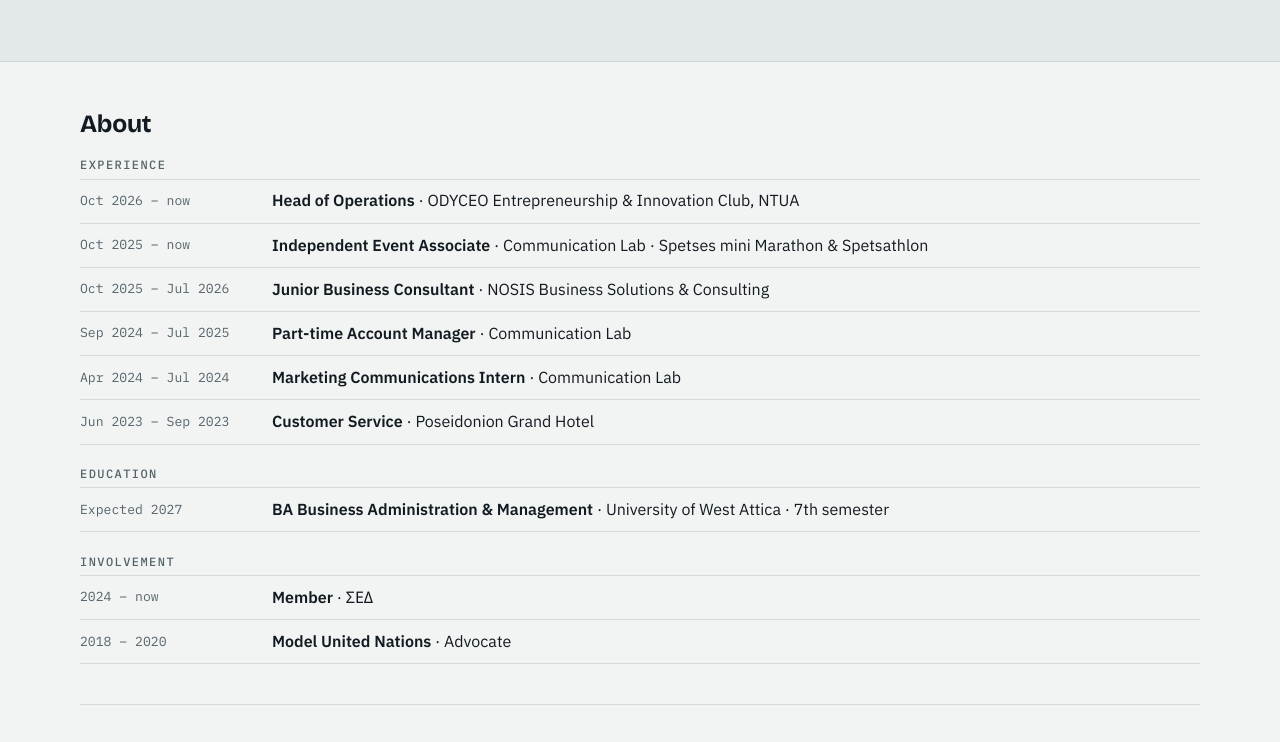
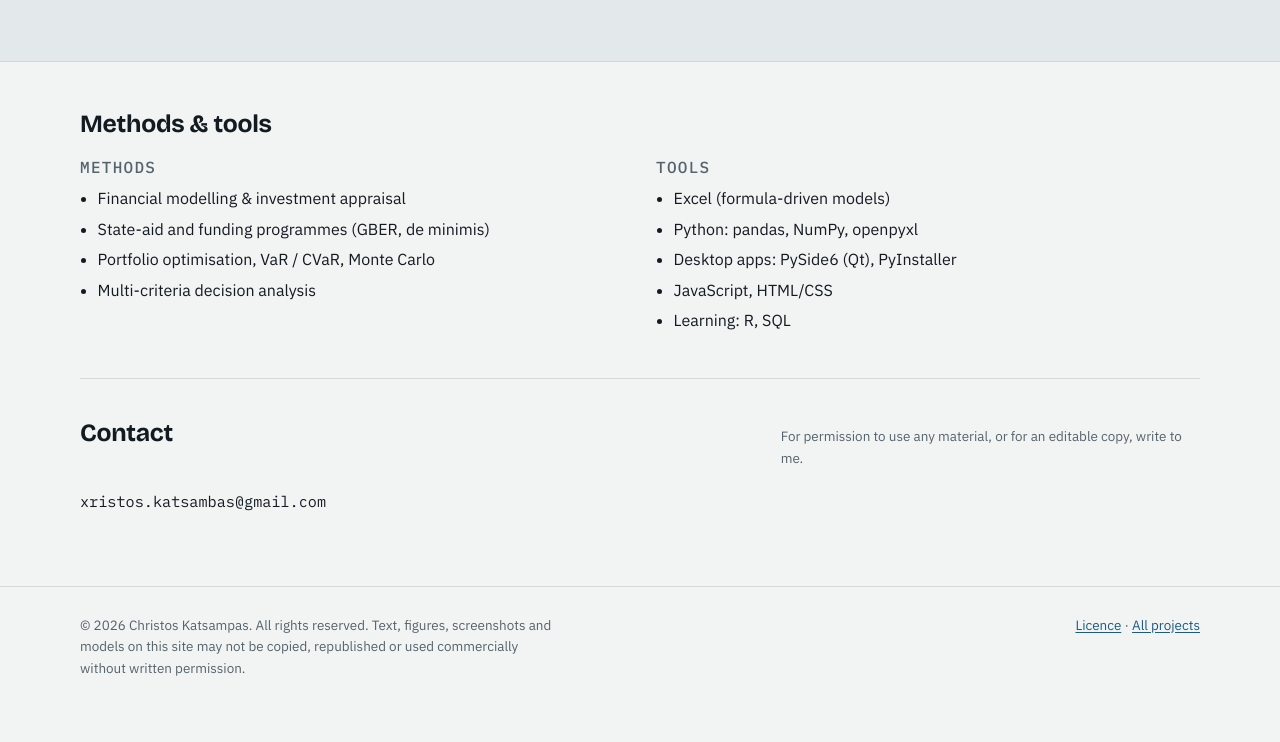
Before and after one commit to ckatsambas/ckatsambas.github.io, a plain HTML site: page index.html in a window 1280 px wide. Shown: the part 1695-2437 px from the top of the page. After the commit the page ends 2402 px from the top, so only its background shows below. Drawn offline with nearby package versions, Linux system fonts and the light colour scheme.

Commit message:
Remove About section

```diff
--- a/assets/style.css
+++ b/assets/style.css
@@ -198,15 +198,6 @@ td.num { text-align: right; font-variant-numeric: tabular-nums; font-family: var
 .toolkit ul { margin: 0; padding-left: 1.1rem; }
 .toolkit li { margin-bottom: 0.3rem; }
 
-/* About: experience and education list */
-.records h3 { font-family: var(--font-mono); font-size: 0.75rem; font-weight: 500; text-transform: uppercase; letter-spacing: 0.12em; color: var(--muted); margin: 1.4rem 0 0.4rem; }
-.records h3:first-child { margin-top: 0; }
-.records ul { list-style: none; margin: 0; padding: 0; border-top: 1px solid var(--rule); }
-.records li { display: grid; grid-template-columns: 11rem minmax(0, 1fr); gap: 1rem; padding: 0.55rem 0; border-bottom: 1px solid var(--rule); }
-.rec-date { font-family: var(--font-mono); font-size: 0.82rem; color: var(--muted); font-variant-numeric: tabular-nums; padding-top: 0.1rem; }
-.rec-what { min-width: 0; }
-@media (max-width: 560px) { .records li { grid-template-columns: minmax(0, 1fr); gap: 0.1rem; } }
-
 /* Projects section and cards */
 .band { background: var(--band); border-top: 1px solid var(--band-line); border-bottom: 1px solid var(--band-line); padding-block: clamp(2.5rem, 6vw, 4rem); margin-block: 1rem 0.5rem; }
 .band-head { display: grid; gap: 0.5rem; margin-bottom: 2rem; }
--- a/index.html
+++ b/index.html
@@ -17,7 +17,7 @@
 <meta property="og:image:alt" content="Christos Katsampas – Personal Project Portfolio">
 <meta name="twitter:card" content="summary_large_image">
 <link rel="preconnect" href="https://fonts.googleapis.com"><link rel="preconnect" href="https://fonts.gstatic.com" crossorigin><link rel="stylesheet" href="https://fonts.googleapis.com/css2?family=Bricolage+Grotesque:opsz,wght@12..96,500;12..96,600;12..96,700&family=IBM+Plex+Mono:wght@400;500&family=IBM+Plex+Sans:ital,wght@0,400;0,500;0,600;1,400&display=swap">
-<link rel="stylesheet" href="assets/style.css?v=ce2fe940a6">
+<link rel="stylesheet" href="assets/style.css?v=5a110bfcd0">
 </head>
 <body>
 <header class="site-head">
@@ -25,7 +25,6 @@
     <a class="brand" href="index.html">HOME</a>
     <nav class="nav" aria-label="Main">
       <a href="index.html#work">Work</a>
-      <a href="index.html#about">About</a>
       <a href="index.html#contact">Contact</a>
     </nav>
   </div>
@@ -115,30 +114,6 @@
 </section>
 <div class="wrap">
 
-  <section class="section" id="about">
-    <div class="section-head"><h2>About</h2></div>
-    <div class="records">
-      <h3>Experience</h3>
-      <ul>
-        <li><span class="rec-date">Oct 2026 &ndash; now</span><span class="rec-what"><b>Head of Operations</b> &middot; ODYCEO Entrepreneurship &amp; Innovation Club, NTUA</span></li>
-        <li><span class="rec-date">Oct 2025 &ndash; now</span><span class="rec-what"><b>Independent Event Associate</b> &middot; Communication Lab &middot; Spetses mini Marathon &amp; Spetsathlon</span></li>
-        <li><span class="rec-date">Oct 2025 &ndash; Jul 2026</span><span class="rec-what"><b>Junior Business Consultant</b> &middot; NOSIS Business Solutions &amp; Consulting</span></li>
-        <li><span class="rec-date">Sep 2024 &ndash; Jul 2025</span><span class="rec-what"><b>Part-time Account Manager</b> &middot; Communication Lab</span></li>
-        <li><span class="rec-date">Apr 2024 &ndash; Jul 2024</span><span class="rec-what"><b>Marketing Communications Intern</b> &middot; Communication Lab</span></li>
-        <li><span class="rec-date">Jun 2023 &ndash; Sep 2023</span><span class="rec-what"><b>Customer Service</b> &middot; Poseidonion Grand Hotel</span></li>
-      </ul>
-      <h3>Education</h3>
-      <ul>
-        <li><span class="rec-date">Expected 2027</span><span class="rec-what"><b>BA Business Administration &amp; Management</b> &middot; University of West Attica &middot; 7th semester</span></li>
-      </ul>
-      <h3>Involvement</h3>
-      <ul>
-        <li><span class="rec-date">2024 &ndash; now</span><span class="rec-what"><b>Member</b> &middot; &Sigma;&Epsilon;&Delta;</span></li>
-        <li><span class="rec-date">2018 &ndash; 2020</span><span class="rec-what"><b>Model United Nations</b> &middot; Advocate</span></li>
-      </ul>
-    </div>
-  </section>
-
   <section class="section" id="methods">
     <div class="section-head"><h2>Methods &amp; tools</h2></div>
     <div class="toolkit">
```
Also changed, not shown: projects/energy-sector-pro.html (+1 -2 lines), projects/financial-architect.html (+1 -2 lines), projects/skia.html (+1 -2 lines), projects/thesis-shipping.html (+1 -2 lines).
